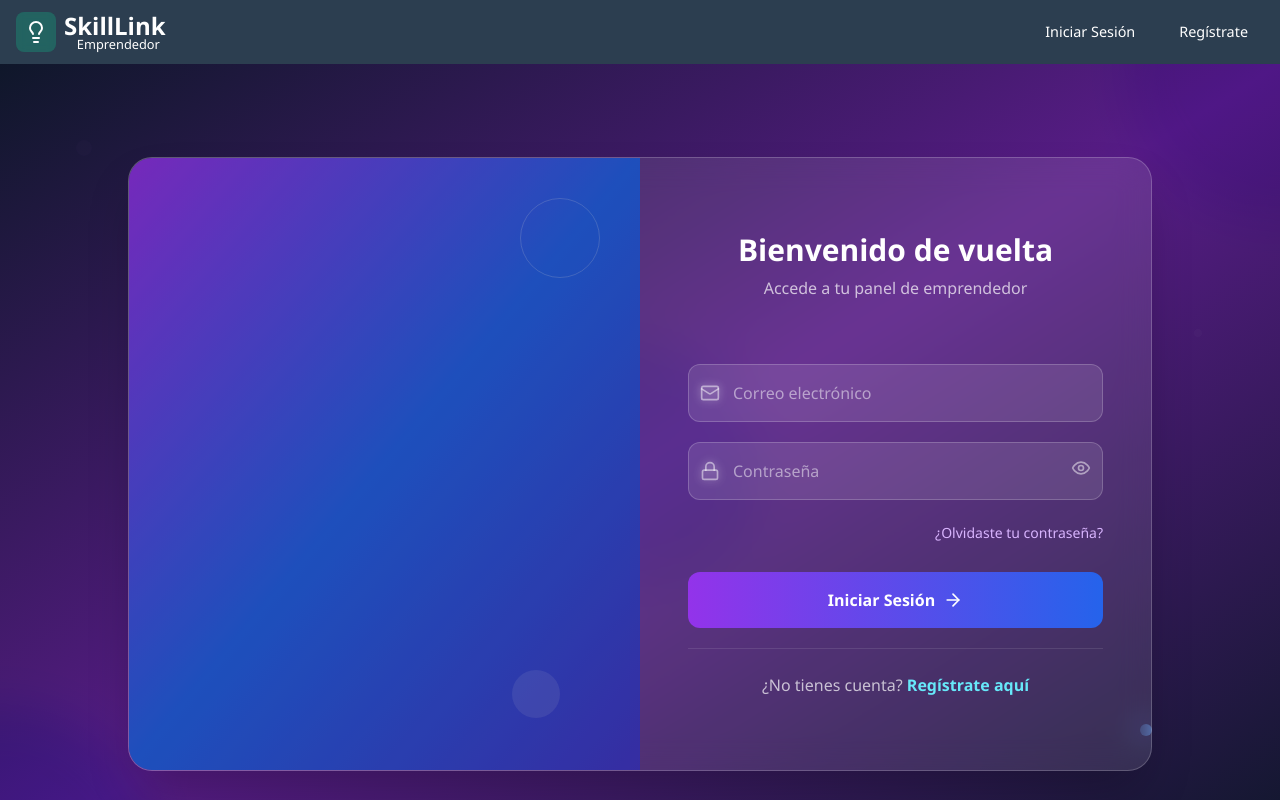
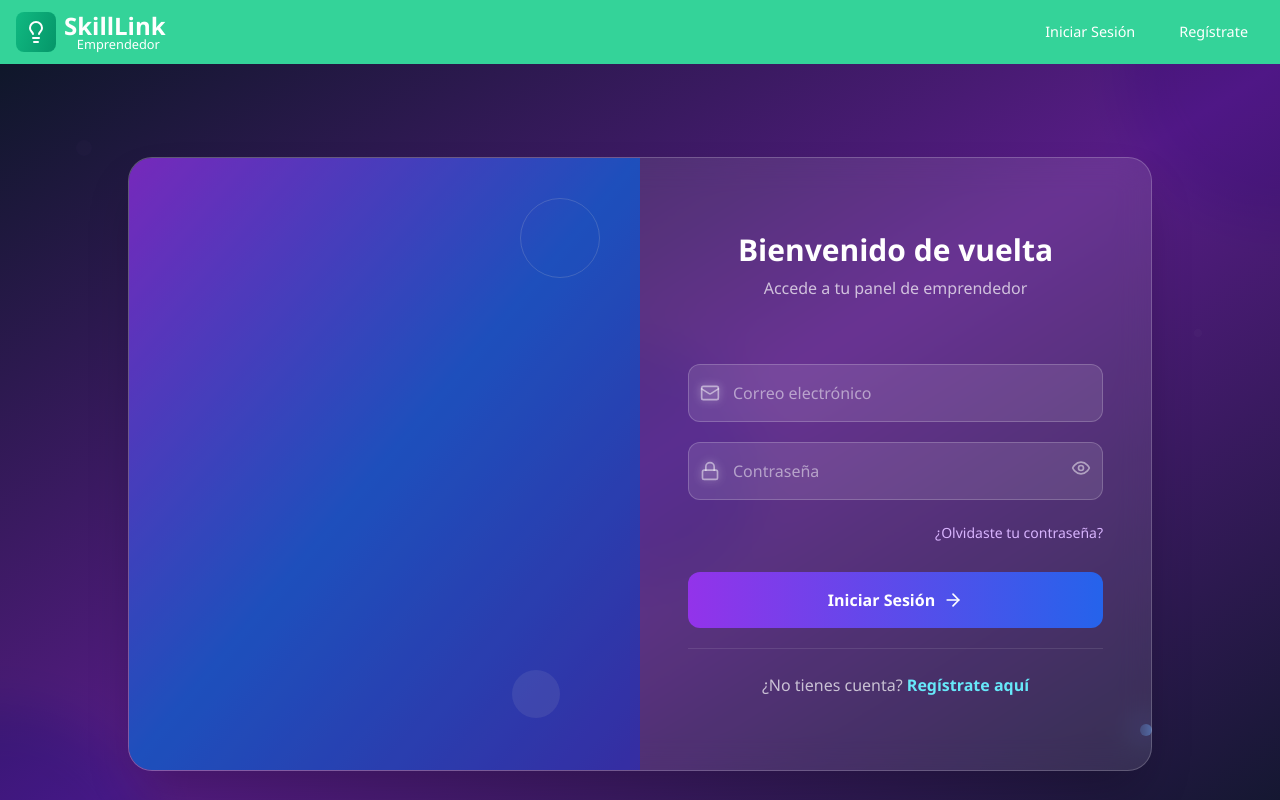
Before and after one commit to octavio5545/skill-link-emprendedor, a React (Vite) app in the folder skill-link-emp/: page / in a window 1280 px wide. Shown: the top 800 px of the page. Built offline with nearby package versions, Linux system fonts and the light colour scheme.

Commit message:
Cambia color navbar

```diff
--- a/skill-link-emp/src/components/NavBar/NavBar.css
+++ b/skill-link-emp/src/components/NavBar/NavBar.css
@@ -5,7 +5,7 @@
     top: 0;
     width: 100%;
     height: 4rem;
-    background-color: #2c3e50;
+    background: #34d399;
     padding-left: 1rem;
     color: white;
     z-index: 1000;
@@ -24,7 +24,7 @@
 }
 
 .navbar-logo__container {
-    background-color: rgba(3, 250, 167, 0.2);
+    background: linear-gradient(110deg,#10B981, #059669);
     padding: 0.5rem;
     border-radius: 0.5rem;
     backdrop-filter: blur(0.25rem);
@@ -40,7 +40,7 @@
 .navbar-subtitle {
     margin: 0;
     font-size: 0.8rem;
-    padding-left: 0.8rem;
+    padding-left: 1.3rem;
 }
 
 .menu {
@@ -67,7 +67,7 @@
 }
 
 .dropdown-toggle {
-    background-color: #34495e;
+    background-color: #34d399;
     color: white;
     padding: 0.25rem;
     border: none;
```
Also changed, not shown: skill-link-emp/src/pages/About/About.css (line endings or trailing spaces).
